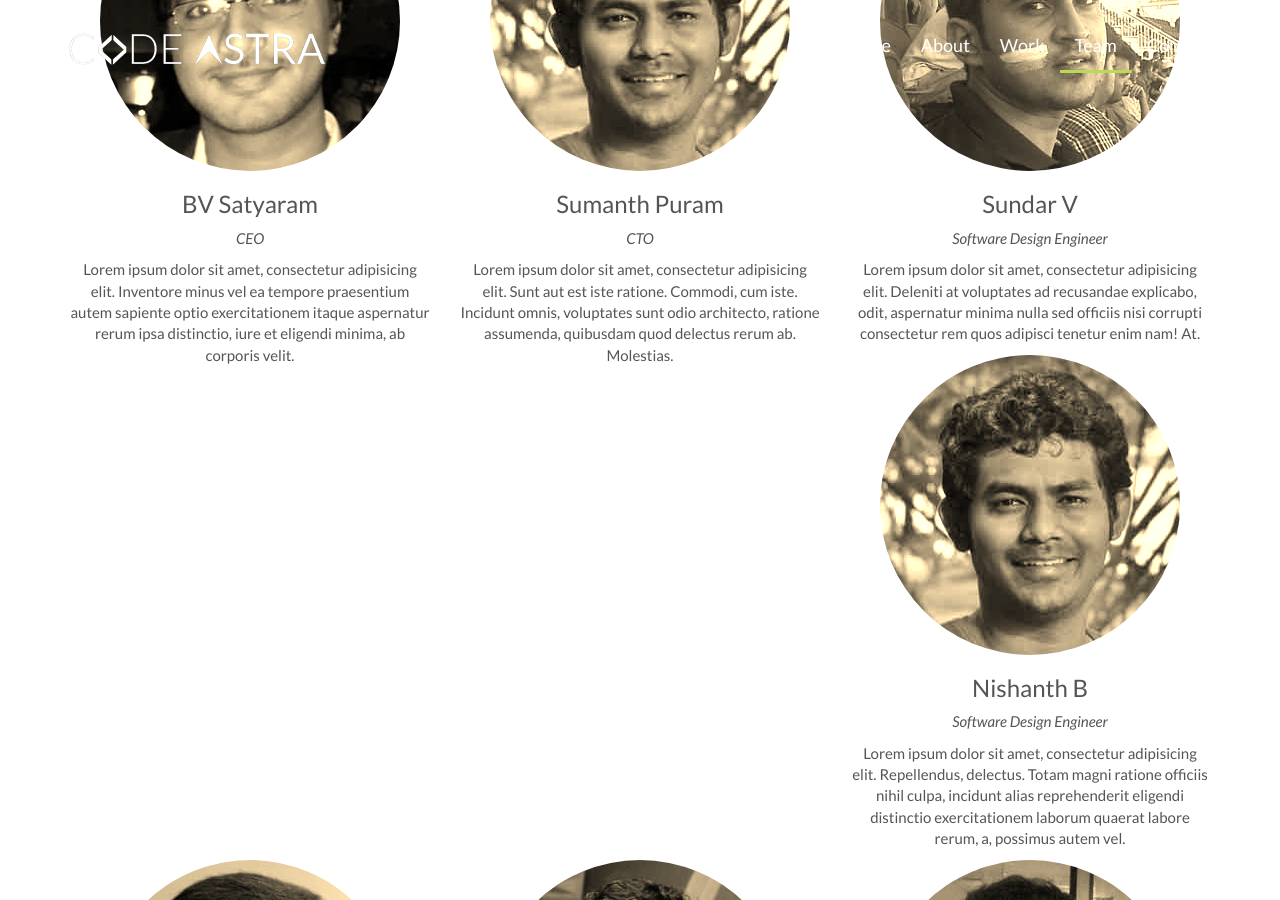
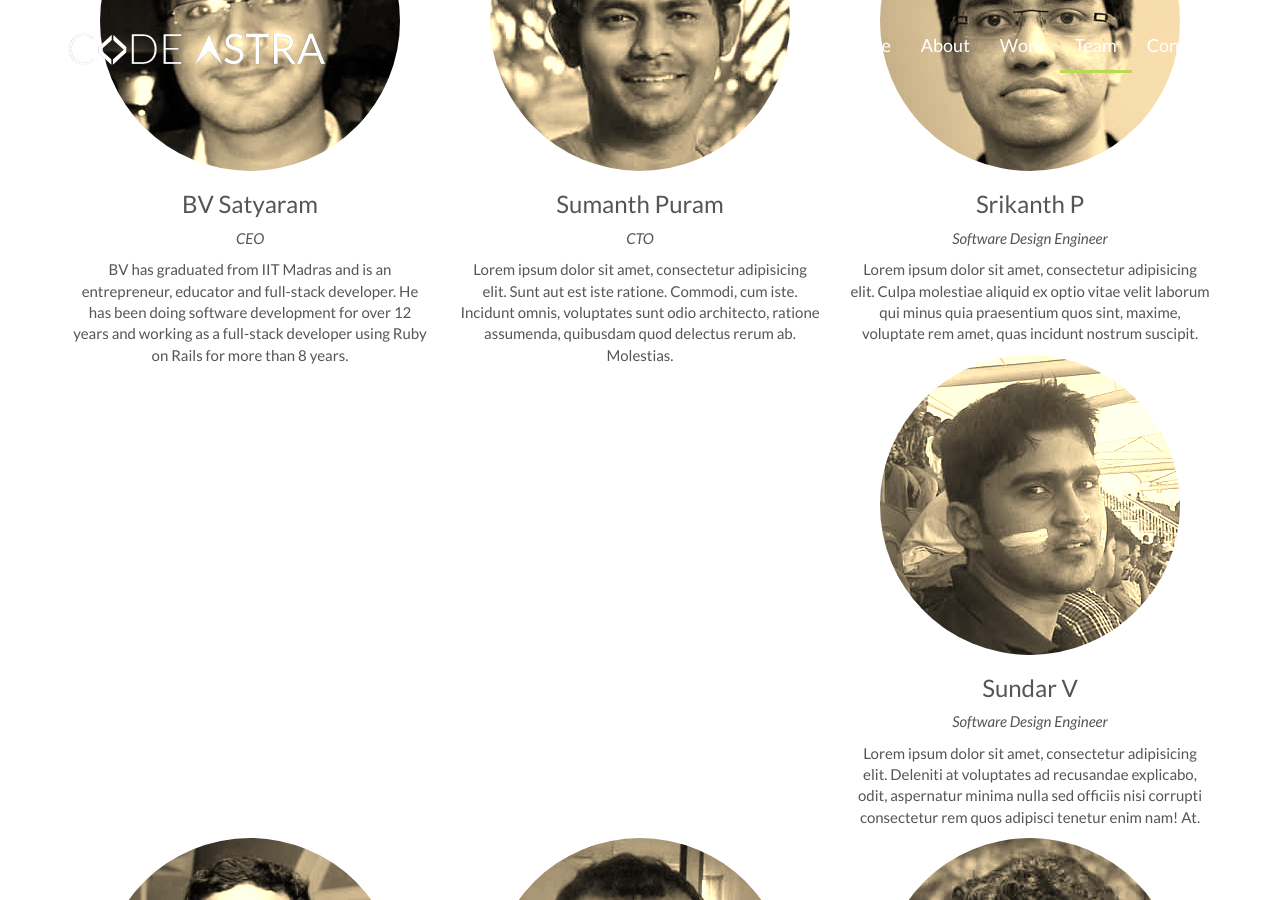
Before and after one commit to CodeAstra/portfolio, a Jekyll site: the page built from team.html, in a window 1280 px wide and 900 px high, scrolled down 645 px. Built offline with Jekyll 4.4.1, drawn with Linux system fonts in a browser that asks for light colours; nearby versions of some CDN libraries; comment, search, counter and statistics services are not loaded; some of the changed text lies outside the part shown.

Commit message:
Update tema page

```diff
--- a/_data/experts.json
+++ b/_data/experts.json
@@ -1,11 +1,11 @@
 [
-  {"name": "BV Satyaram",    "title": "CEO",                      "pic": "bv.jpg",        "summary": "Lorem ipsum dolor sit amet, consectetur adipisicing elit. Inventore minus vel ea tempore praesentium autem sapiente optio exercitationem itaque aspernatur rerum ipsa distinctio, iure et eligendi minima, ab corporis velit."},
+  {"name": "BV Satyaram",    "title": "CEO",                      "pic": "bv.jpg",        "summary": "BV has graduated from IIT Madras and is an entrepreneur, educator and full-stack developer. He has been doing software development for over 12 years and working as a full-stack developer using Ruby on Rails for more than 8 years."},
   {"name": "Sumanth Puram",  "title": "CTO",                      "pic": "sumanth.jpg",   "summary": "Lorem ipsum dolor sit amet, consectetur adipisicing elit. Sunt aut est iste ratione. Commodi, cum iste. Incidunt omnis, voluptates sunt odio architecto, ratione assumenda, quibusdam quod delectus rerum ab. Molestias."},
+  {"name": "Srikanth P",     "title": "Software Design Engineer", "pic": "srikanth.jpg",  "summary": "Lorem ipsum dolor sit amet, consectetur adipisicing elit. Culpa molestiae aliquid ex optio vitae velit laborum qui minus quia praesentium quos sint, maxime, voluptate rem amet, quas incidunt nostrum suscipit."},
   {"name": "Sundar V",       "title": "Software Design Engineer", "pic": "sundar.jpg",    "summary": "Lorem ipsum dolor sit amet, consectetur adipisicing elit. Deleniti at voluptates ad recusandae explicabo, odit, aspernatur minima nulla sed officiis nisi corrupti consectetur rem quos adipisci tenetur enim nam! At."},
-  {"name": "Nishanth B",     "title": "Software Design Engineer", "pic": "sumanth.jpg",   "summary": "Lorem ipsum dolor sit amet, consectetur adipisicing elit. Repellendus, delectus. Totam magni ratione officiis nihil culpa, incidunt alias reprehenderit eligendi distinctio exercitationem laborum quaerat labore rerum, a, possimus autem vel."},
-  {"name": "Srikanth P",     "title": "Software Design Engineer", "pic": "srikanth.jpg",  "summary": "Lorem ipsum dolor sit amet, consectetur adipisicing elit. Culpa molestiae aliquid ex optio vitae velit laborum qui minus quia praesentium quos sint, maxime, voluptate rem amet, quas incidunt nostrum suscipit."},
   {"name": "Ranganath K",    "title": "Software Design Engineer", "pic": "ranganath.jpg", "summary": "Lorem ipsum dolor sit amet, consectetur adipisicing elit. Provident quas neque eum qui id explicabo iure recusandae illum obcaecati nam modi delectus, veniam voluptatem quidem debitis temporibus, reiciendis soluta, doloremque."},
-  {"name": "Guru Mohan R",   "title": "Software Developer",       "pic": "guru.jpg",      "summary": "Lorem ipsum dolor sit amet, consectetur adipisicing elit. Ullam, suscipit vel officiis deleniti porro nesciunt iure culpa nihil recusandae autem illum! Quae sunt hic non, incidunt aliquid quas nihil deserunt."},
-  {"name": "Vineet Souri P", "title": "Software Developer",       "pic": "souri.jpg",     "summary": "Lorem ipsum dolor sit amet, consectetur adipisicing elit. Aspernatur repudiandae quo necessitatibus sint totam consequatur, suscipit cumque beatae sed minus dolore nam iste quia, ducimus debitis voluptate ipsa eum veritatis."},
-  {"name": "Rakesh G",       "title": "Software Developer",       "pic": "rakesh.jpg",    "summary": "Lorem ipsum dolor sit amet, consectetur adipisicing elit. Incidunt autem sint dolorem quas similique assumenda rerum accusantium soluta aliquid repellendus fugit nam, deserunt corporis perferendis consequuntur maiores est obcaecati esse!"}
+  {"name": "Guru Mohan R",   "title": "Software Design Engineer", "pic": "guru.jpg",      "summary": "Lorem ipsum dolor sit amet, consectetur adipisicing elit. Ullam, suscipit vel officiis deleniti porro nesciunt iure culpa nihil recusandae autem illum! Quae sunt hic non, incidunt aliquid quas nihil deserunt."},
+  {"name": "Lokesh",         "title": "Software Developer",       "pic": "sumanth.jpg",   "summary": "Lorem ipsum dolor sit amet, consectetur adipisicing elit. Repellendus, delectus. Totam magni ratione officiis nihil culpa, incidunt alias reprehenderit eligendi distinctio exercitationem laborum quaerat labore rerum, a, possimus autem vel."},
+  {"name": "Kamal",          "title": "Software Developer",       "pic": "souri.jpg",     "summary": "Lorem ipsum dolor sit amet, consectetur adipisicing elit. Aspernatur repudiandae quo necessitatibus sint totam consequatur, suscipit cumque beatae sed minus dolore nam iste quia, ducimus debitis voluptate ipsa eum veritatis."},
+  {"name": "You",            "title": "This could be you!",       "pic": "you.jpg",       "summary": "We are in a constant look out for amazing people! Contact us immediately if you think you can make a great addition to our team!!"}
 ]
```
Also changed, not shown: images/team/you.jpg (added).
